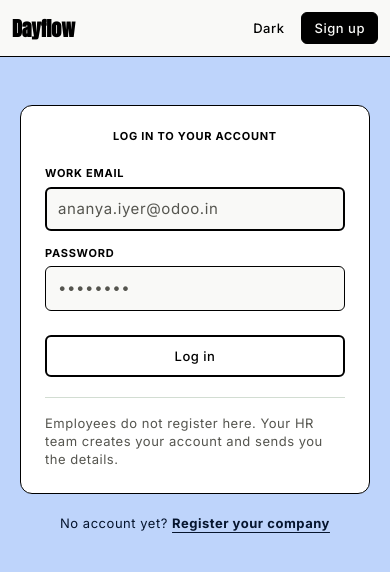
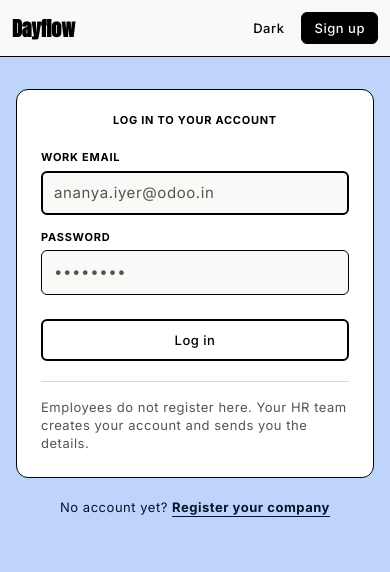
Before and after one commit to Kukyos/DayFlowOdoo, a React (Vite) app in the folder frontend/: page /signin in a window 390 px wide. Shown: the top 572 px of the page. Built offline with nearby package versions, Linux system fonts and the light colour scheme.

Commit message:
Tune auth page spacing for phones

```diff
--- a/frontend/src/components/auth/AuthLayout.tsx
+++ b/frontend/src/components/auth/AuthLayout.tsx
@@ -61,7 +61,7 @@ export function AuthLayout({
       </header>
 
       <main className="relative flex flex-1 flex-col bg-auth-panel text-auth-panel-ink">
-        <div className="mx-auto flex w-full max-w-[1400px] flex-1 flex-col items-center gap-10 px-5 py-12 lg:flex-row lg:items-center lg:justify-between lg:gap-16 lg:px-12">
+        <div className="mx-auto flex w-full max-w-[1400px] flex-1 flex-col items-center gap-8 px-4 py-8 sm:px-5 sm:py-12 lg:flex-row lg:items-center lg:justify-between lg:gap-16 lg:px-12">
           <div className="hidden w-full max-w-[520px] lg:block" aria-hidden="true">
             <WorkweekMark />
           </div>
```
